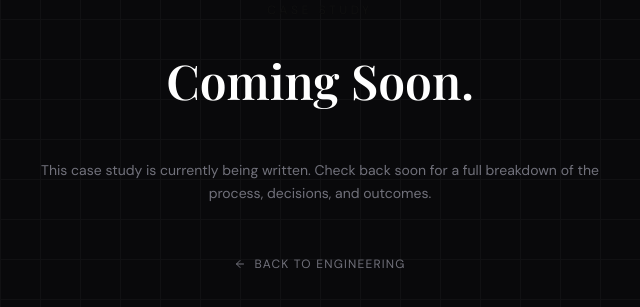
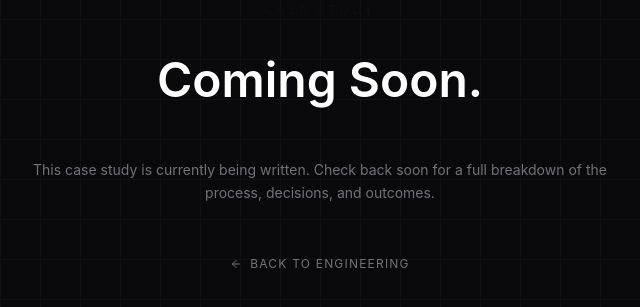
Before and after one commit to mbchavez27/mbchavezzportfolio, a React (Vite) app: page /case-study/coming-soon in a window 1280 px wide. Shown: the part 261-568 px from the top of the page, without its empty margins (320-960 px from the left). Built offline with nearby package versions, Linux system fonts and the light colour scheme.

Commit message:
refactor(case-study): own the coming-soon URL and validate its param
caseStudyPath and parseProjectTitle keep the query-param contract in one place;
the title is parsed with Zod so blank or oversized values are ignored.

```diff
--- a/src/app/pages/CaseStudyComingSoon.tsx
+++ /dev/null
@@ -1,90 +0,0 @@
-import { motion } from "motion/react";
-import { Link, useSearchParams } from "react-router";
-import { ArrowLeft } from "lucide-react";
-
-export default function CaseStudyComingSoon() {
-  const [params] = useSearchParams();
-  const title = params.get("project");
-
-  return (
-    <div className="min-h-screen bg-zinc-950 flex flex-col items-center justify-center px-8 relative overflow-hidden">
-      {/* Background grid */}
-      <div
-        className="absolute inset-0 opacity-[0.03]"
-        style={{
-          backgroundImage: "linear-gradient(#fff 1px, transparent 1px), linear-gradient(90deg, #fff 1px, transparent 1px)",
-          backgroundSize: "40px 40px",
-        }}
-      />
-
-      {/* Maroon glow */}
-      <div className="absolute top-1/2 left-1/2 -translate-x-1/2 -translate-y-1/2 w-96 h-96 bg-primary/10 rounded-full blur-3xl pointer-events-none" />
-
-      <div className="relative z-10 text-center max-w-xl">
-        <motion.p
-          initial={{ opacity: 0, y: 12 }}
-          animate={{ opacity: 1, y: 0 }}
-          transition={{ duration: 0.5 }}
-          className="text-xs text-primary tracking-[0.3em] uppercase mb-8"
-          style={{ fontFamily: "'DM Sans', sans-serif" }}
-        >
-          Case Study
-        </motion.p>
-
-        <motion.h1
-          initial={{ opacity: 0, y: 16 }}
-          animate={{ opacity: 1, y: 0 }}
-          transition={{ duration: 0.6, delay: 0.1 }}
-          className="text-4xl md:text-5xl font-semibold text-white leading-tight mb-4"
-          style={{ fontFamily: "'Playfair Display', serif" }}
-        >
-          Coming Soon.
-        </motion.h1>
-
-        {title && (
-          <motion.p
-            initial={{ opacity: 0 }}
-            animate={{ opacity: 1 }}
-            transition={{ duration: 0.5, delay: 0.2 }}
-            className="text-sm text-zinc-500 mb-3"
-            style={{ fontFamily: "'DM Sans', sans-serif" }}
-          >
-            {title}
-          </motion.p>
-        )}
-
-        <motion.div
-          initial={{ width: 0 }}
-          animate={{ width: 32 }}
-          transition={{ duration: 0.5, delay: 0.3 }}
-          className="h-px bg-primary mx-auto mb-8"
-        />
-
-        <motion.p
-          initial={{ opacity: 0 }}
-          animate={{ opacity: 1 }}
-          transition={{ duration: 0.5, delay: 0.35 }}
-          className="text-zinc-500 text-sm leading-relaxed mb-12"
-          style={{ fontFamily: "'DM Sans', sans-serif" }}
-        >
-          This case study is currently being written. Check back soon for a full breakdown of the process, decisions, and outcomes.
-        </motion.p>
-
-        <motion.div
-          initial={{ opacity: 0, y: 8 }}
-          animate={{ opacity: 1, y: 0 }}
-          transition={{ duration: 0.5, delay: 0.45 }}
-        >
-          <Link
-            to="/projects"
-            className="inline-flex items-center gap-2 text-xs text-zinc-500 hover:text-white transition-colors duration-200 tracking-widest uppercase"
-            style={{ fontFamily: "'DM Sans', sans-serif" }}
-          >
-            <ArrowLeft size={12} />
-            Back to Engineering
-          </Link>
-        </motion.div>
-      </div>
-    </div>
-  );
-}
--- a/src/app/routes.ts
+++ b/src/app/routes.ts
@@ -4,7 +4,7 @@ import ExperiencePage from "./pages/ExperiencePage";
 import PapersPage from "@/pages/PapersPage";
 import ProjectsPage from "./pages/ProjectsPage";
 import ProductionsPage from "./pages/ProductionsPage";
-import CaseStudyComingSoon from "./pages/CaseStudyComingSoon";
+import CaseStudyComingSoonPage from "@/pages/CaseStudyComingSoonPage";
 
 export const router = createBrowserRouter([
   {
@@ -29,6 +29,6 @@ export const router = createBrowserRouter([
   },
   {
     path: "/case-study/coming-soon",
-    Component: CaseStudyComingSoon,
+    Component: CaseStudyComingSoonPage,
   },
 ]);
--- /dev/null
+++ b/src/features/case-study/components/ComingSoon.tsx
@@ -0,0 +1,61 @@
+import { motion } from "motion/react";
+import { Link } from "react-router";
+import { ArrowLeft } from "lucide-react";
+import { drawRule, revealOnLoad } from "@/lib/motion";
+
+export default function ComingSoon({ projectTitle }: { projectTitle?: string }) {
+  return (
+    <div className="min-h-screen bg-zinc-950 flex flex-col items-center justify-center px-8 relative overflow-hidden">
+      <div
+        className="absolute inset-0 opacity-[0.03]"
+        style={{
+          backgroundImage: "linear-gradient(#fff 1px, transparent 1px), linear-gradient(90deg, #fff 1px, transparent 1px)",
+          backgroundSize: "40px 40px",
+        }}
+      />
+      <div className="absolute top-1/2 left-1/2 -translate-x-1/2 -translate-y-1/2 w-96 h-96 bg-primary/10 rounded-full blur-3xl pointer-events-none" />
+
+      <main className="relative z-10 text-center max-w-xl">
+        <motion.p
+          {...revealOnLoad({ y: 12, duration: 0.5 })}
+          className="font-body text-xs text-primary tracking-[0.3em] uppercase mb-8"
+        >
+          Case Study
+        </motion.p>
+
+        <motion.h1
+          {...revealOnLoad({ y: 16, delay: 0.1 })}
+          className="font-display text-4xl md:text-5xl font-semibold text-white leading-tight mb-4"
+        >
+          Coming Soon.
+        </motion.h1>
+
+        {projectTitle && (
+          <motion.p {...revealOnLoad({ delay: 0.2, duration: 0.5 })} className="font-body text-sm text-zinc-500 mb-3">
+            {projectTitle}
+          </motion.p>
+        )}
+
+        <motion.div {...drawRule(0.3)} className="h-px bg-primary mx-auto mb-8" />
+
+        <motion.p
+          {...revealOnLoad({ delay: 0.35, duration: 0.5 })}
+          className="font-body text-zinc-500 text-sm leading-relaxed mb-12"
+        >
+          This case study is currently being written. Check back soon for a full breakdown of the process, decisions,
+          and outcomes.
+        </motion.p>
+
+        <motion.div {...revealOnLoad({ y: 8, delay: 0.45, duration: 0.5 })}>
+          <Link
+            to="/projects"
+            className="font-body inline-flex items-center gap-2 text-xs text-zinc-500 hover:text-white transition-colors duration-200 tracking-widest uppercase"
+          >
+            <ArrowLeft size={12} />
+            Back to Engineering
+          </Link>
+        </motion.div>
+      </main>
+    </div>
+  );
+}
--- /dev/null
+++ b/src/features/case-study/domain/case-study.domain.ts
@@ -0,0 +1,16 @@
+import { z } from "zod";
+
+const COMING_SOON_PATH = "/case-study/coming-soon";
+const PROJECT_PARAM = "project";
+
+const projectTitleSchema = z.string().trim().min(1).max(120);
+
+export function caseStudyPath(projectTitle: string): string {
+  return `${COMING_SOON_PATH}?${PROJECT_PARAM}=${encodeURIComponent(projectTitle)}`;
+}
+
+/** Reads the project title from the URL; anything missing or malformed is treated as absent. */
+export function parseProjectTitle(params: URLSearchParams): string | undefined {
+  const result = projectTitleSchema.safeParse(params.get(PROJECT_PARAM));
+  return result.success ? result.data : undefined;
+}
--- /dev/null
+++ b/src/features/case-study/index.ts
@@ -0,0 +1,2 @@
+export { default as ComingSoon } from "./components/ComingSoon";
+export { caseStudyPath, parseProjectTitle } from "./domain/case-study.domain";
--- /dev/null
+++ b/src/pages/CaseStudyComingSoonPage.tsx
@@ -0,0 +1,7 @@
+import { useSearchParams } from "react-router";
+import { ComingSoon, parseProjectTitle } from "@/features/case-study";
+
+export default function CaseStudyComingSoonPage() {
+  const [params] = useSearchParams();
+  return <ComingSoon projectTitle={parseProjectTitle(params)} />;
+}
```
Also changed, not shown: 1 other file (tests, documents, lock files or other folders).
